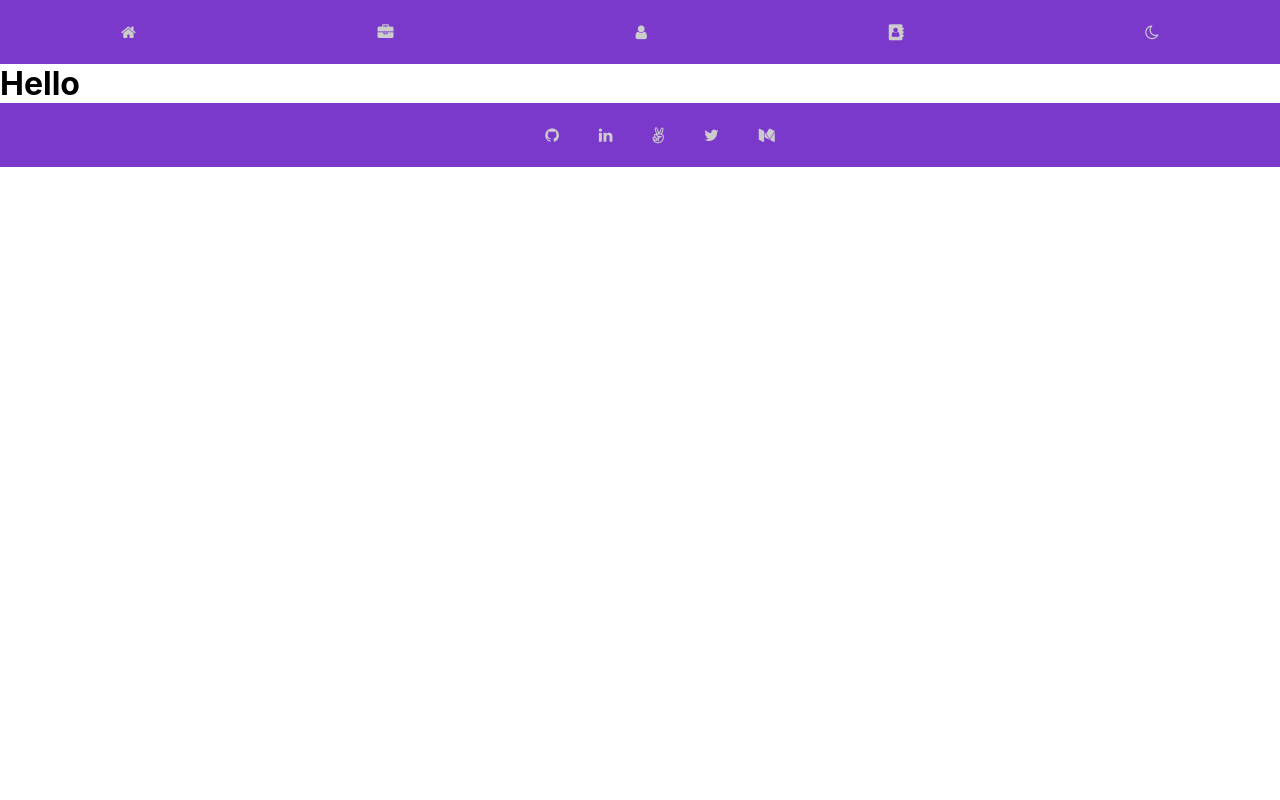
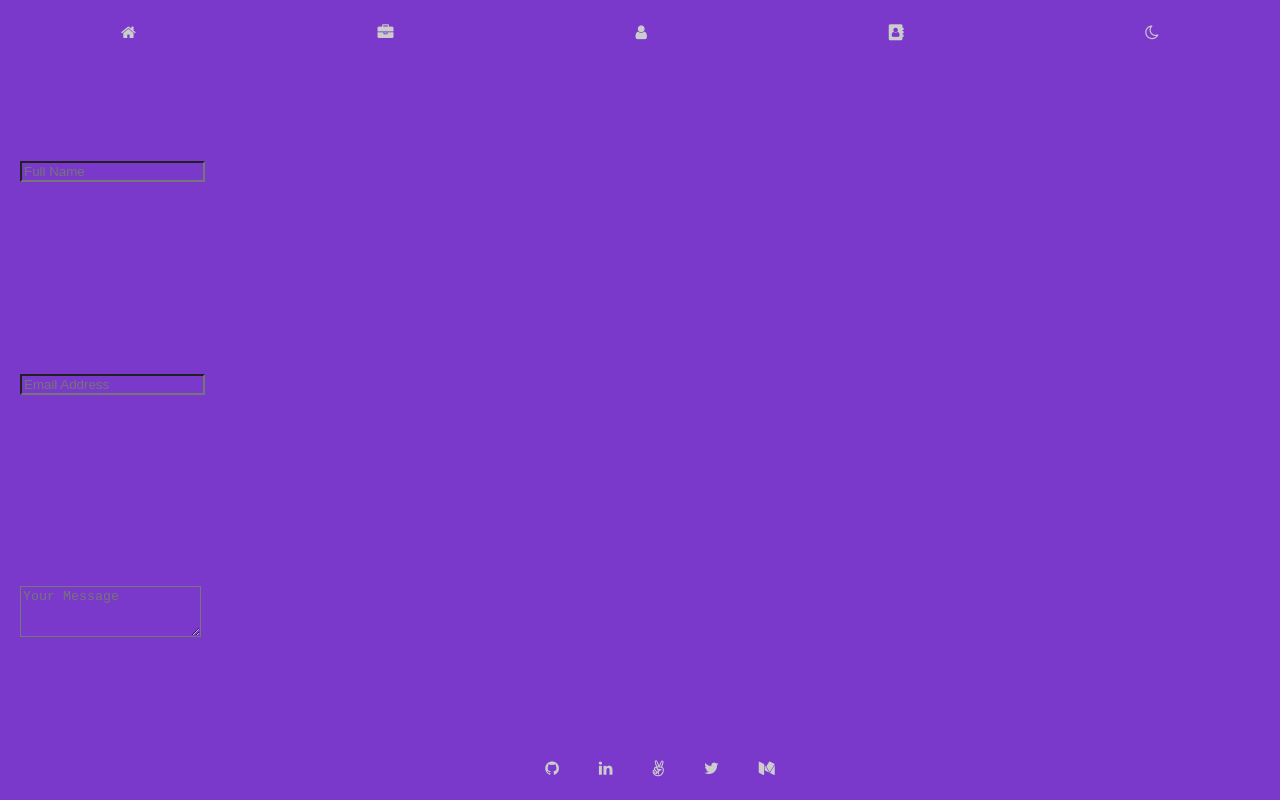
Before and after one commit to amexabee/portfolio-react, a React (Create React App) app: page /contact in a window 1280 px wide. Built offline with nearby package versions, Linux system fonts and the light colour scheme.

Commit message:
Update light/dark mode logic

```diff
--- a/package.json
+++ b/package.json
@@ -7,6 +7,7 @@
     "@testing-library/react": "^13.4.0",
     "@testing-library/user-event": "^13.5.0",
     "font-awesome": "^4.7.0",
+    "joi-browser": "^13.4.0",
     "react": "^18.2.0",
     "react-dom": "^18.2.0",
     "react-router-dom": "^6.8.1",
--- a/src/App.js
+++ b/src/App.js
@@ -18,6 +18,7 @@ import './css/home.css';
 import './css/footer.css';
 import './css/about.css';
 import './css/portfolio.css';
+import './css/contact.css';
 
 const router = createBrowserRouter(
   createRoutesFromElements(
--- a/src/components/about.jsx
+++ b/src/components/about.jsx
@@ -1,11 +1,10 @@
 import { useOutletContext } from 'react-router-dom';
 
 const About = () => {
-  const [night] = useOutletContext();
-  let mode = 'about light';
-  if (night) mode = 'about dark';
+  const [mode] = useOutletContext();
+
   return (
-    <div className={mode}>
+    <div className={`about ${mode}`}>
       <h3>About Me</h3>
       <div className="row">
         <div className="card">
--- a/src/components/body.jsx
+++ b/src/components/body.jsx
@@ -10,10 +10,12 @@ const Body = () => {
     setNight(value);
   };
 
+  const mode = night ? 'dark' : 'light';
+
   return (
     <>
       <NavBar night={night} handleClick={handleClick} />
-      <Outlet context={[night]} />
+      <Outlet context={[mode]} />
       <Footer night={night} />
     </>
   );
--- a/src/components/contact.jsx
+++ b/src/components/contact.jsx
@@ -1,5 +1,41 @@
+import { useOutletContext } from 'react-router-dom';
+import Joi from 'joi-browser';
+
 const Contact = () => {
-  return <h1>Hello</h1>;
+  const [mode] = useOutletContext();
+
+  const schema = {
+    name: Joi.string().required(),
+    email: Joi.string().email().required(),
+    message: Joi.string().required(),
+  };
+
+  return (
+    <div className={`contact ${mode}`}>
+      <div>
+        {/* <label for="name">Name</label> */}
+        <input className={mode} type="text" id="name" placeholder="Full Name" />
+      </div>
+      <div>
+        {/* <label for="email">Email address</label> */}
+        <input
+          className={mode}
+          type="email"
+          id="email"
+          placeholder="Email Address"
+        />
+      </div>
+      <div>
+        {/* <label for="text">Example textarea</label> */}
+        <textarea
+          className={mode}
+          id="text"
+          rows="3"
+          placeholder="Your Message"
+        ></textarea>
+      </div>
+    </div>
+  );
 };
 
 export default Contact;
--- a/src/components/home.jsx
+++ b/src/components/home.jsx
@@ -3,17 +3,16 @@ import blue from '../images/profile-blue.jpg';
 import black from '../images/profile-black.jpg';
 
 const Home = () => {
-  const [night] = useOutletContext();
-  let mode = 'home light';
-  if (night) mode = 'home dark';
+  const [mode] = useOutletContext();
+
   return (
-    <div className={mode}>
+    <div className={`home ${mode}`}>
       <div className="hello">
         <p>Hello,</p>
         <h1>Amanuel here.</h1>
         <p>I'm a Full Stack Web Developer</p>
       </div>
-      <img alt="" src={night ? black : blue} className="profile" />
+      <img alt="" src={mode === 'dark' ? black : blue} className="profile" />
 
       <div className="marquee">
         <h4>JavaScript</h4>
--- a/src/components/portfolio.jsx
+++ b/src/components/portfolio.jsx
@@ -4,9 +4,8 @@ import space from '../images/thumbnails/space.JPG';
 import movies from '../images/thumbnails/movies.JPG';
 import bookstore from '../images/thumbnails/bookstore.JPG';
 const Portfolio = () => {
-  const [night] = useOutletContext();
-  let mode = 'portfolio light';
-  if (night) mode = 'portfolio dark';
+  const [mode] = useOutletContext();
+
   const items = [
     {
       name: blog,
@@ -30,7 +29,7 @@ const Portfolio = () => {
     },
   ];
   return (
-    <div className={mode}>
+    <div className={`portfolio ${mode}`}>
       <h3>My Recent Works</h3>
       <div className="row">
         {items.map((item) => (
--- /dev/null
+++ b/src/css/contact.css
@@ -0,0 +1,7 @@
+.contact {
+  padding: 0 20px;
+  height: 84vh;
+  display: flex;
+  flex-direction: column;
+  justify-content: space-around;
+}
```
Also changed, not shown: 1 other file (tests, documents, lock files or other folders).
